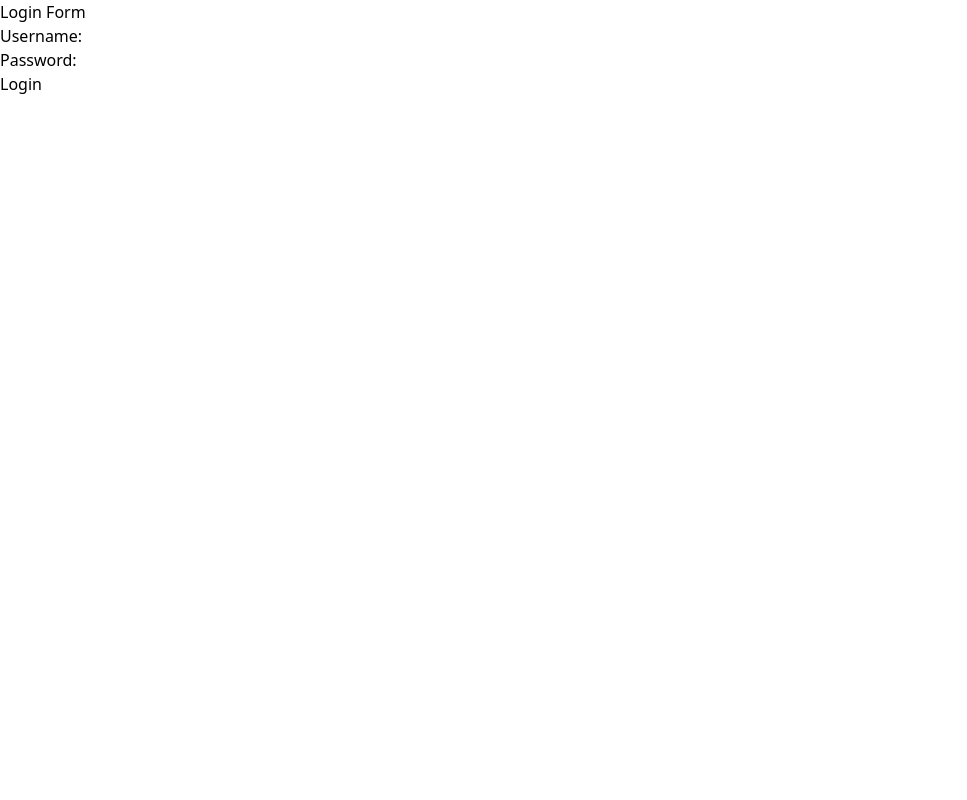
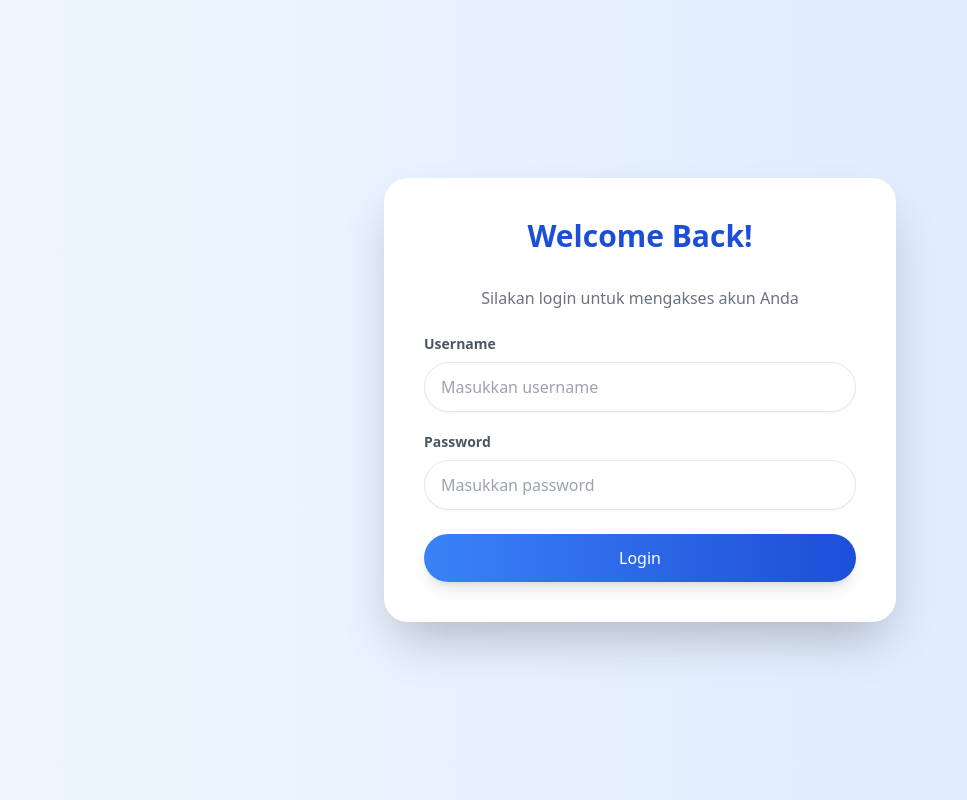
Before and after one commit to Tzuwiing/ReactJS, a React (Vite) app in the folder my-project/: page /login in a window 1280 px wide. Shown: the whole page, without its empty margins (0-967 px from the left). Built offline with nearby package versions, Linux system fonts and the light colour scheme.

Commit message:
selelsai deikit lagi

```diff
--- a/my-project/src/main.jsx
+++ b/my-project/src/main.jsx
@@ -66,9 +66,11 @@ import TokoBuku from "./meeting14/praktek/soal1.jsx";
 import Axioshop from "./meeting14/praktek/soal2.jsx";
 import SimpleUserForm from "./meeting15/coba/Post.jsx";
 import LoginAxios from "./meeting15/praktek/soal1.jsx";
+import AxiosStore2 from "./meeting15/praktek/soal2back2.jsx";
+import Axioshop2 from "./meeting15/praktek/soal2.jsx";
 
 createRoot(document.getElementById("root")).render(
   <StrictMode>
-    <LoginAxios />
+    <Axioshop2 />
   </StrictMode>
 );
--- /dev/null
+++ b/my-project/src/meeting15/praktek/login2.jsx
@@ -0,0 +1,91 @@
+import axios from "axios";
+import { useState } from "react";
+import { useNavigate } from "react-router-dom";
+
+const LoginMas = () => {
+  const [username, setUsername] = useState("");
+  const [password, setPassword] = useState("");
+  const [error, setError] = useState(null);
+  const navigate = useNavigate();
+
+  const handleSubmit = (e) => {
+    e.preventDefault();
+
+    axios
+      .post("https://fakestoreapi.com/auth/login", {
+        username,
+        password,
+      })
+      .then((response) => {
+        // Simpan token ke localStorage jika login berhasil
+        localStorage.setItem("authToken", response.data.token);
+
+        // Redirect ke halaman produk
+        navigate("/product");
+      })
+      .catch((error) => {
+        setError("Login gagal! Silakan periksa username dan password Anda.");
+      });
+  };
+
+  return (
+    <div className="min-h-screen flex items-center justify-center bg-gradient-to-r from-blue-50 to-blue-100">
+      <div className="bg-white p-10 rounded-3xl shadow-2xl w-full max-w-lg">
+        <h1 className="text-3xl font-extrabold text-center mb-8 text-blue-700">
+          Welcome Back!
+        </h1>
+        <p className="text-center text-gray-500 mb-6">
+          Silakan login untuk mengakses akun Anda
+        </p>
+        <form onSubmit={handleSubmit}>
+          <div className="mb-5">
+            <label
+              className="block text-sm font-semibold text-gray-600 mb-2"
+              htmlFor="username"
+            >
+              Username
+            </label>
+            <input
+              type="text"
+              id="username"
+              className="w-full px-4 py-3 border rounded-full text-gray-800 shadow-sm focus:outline-none focus:ring-2 focus:ring-blue-400 focus:border-transparent"
+              value={username}
+              onChange={(e) => setUsername(e.target.value)}
+              placeholder="Masukkan username"
+            />
+          </div>
+          <div className="mb-6">
+            <label
+              className="block text-sm font-semibold text-gray-600 mb-2"
+              htmlFor="password"
+            >
+              Password
+            </label>
+            <input
+              type="password"
+              id="password"
+              className="w-full px-4 py-3 border rounded-full text-gray-800 shadow-sm focus:outline-none focus:ring-2 focus:ring-blue-400 focus:border-transparent"
+              value={password}
+              onChange={(e) => setPassword(e.target.value)}
+              placeholder="Masukkan password"
+            />
+          </div>
+          <button
+            type="submit"
+            className="w-full bg-gradient-to-r from-blue-500 to-blue-700 text-white py-3 px-6 rounded-full shadow-lg hover:from-blue-600 hover:to-blue-800 transition duration-300"
+          >
+            Login
+          </button>
+        </form>
+
+        {error && (
+          <div className="mt-4 text-center text-red-600">
+            <p>{error}</p>
+          </div>
+        )}
+      </div>
+    </div>
+  );
+};
+
+export default LoginMas;
--- /dev/null
+++ b/my-project/src/meeting15/praktek/soal2.jsx
@@ -0,0 +1,26 @@
+import { createBrowserRouter, RouterProvider } from "react-router-dom";
+
+import AxiosStore2 from "./soal2back2";
+import LoginMas from "./login2";
+import { ProductDetail } from "./soal2back2";
+
+const router = createBrowserRouter([
+  {
+    path: "/login",
+    element: <LoginMas />,
+  },
+  {
+    path: "/product",
+    element: <AxiosStore2 />,
+  },
+  {
+    path: "/product/:id",
+    element: <ProductDetail />,
+  },
+]);
+
+function Axioshop2() {
+  return <RouterProvider router={router} />;
+}
+
+export default Axioshop2;
--- /dev/null
+++ b/my-project/src/meeting15/praktek/soal2back2.jsx
@@ -0,0 +1,198 @@
+import axios from "axios";
+import { useState, useEffect } from "react";
+import { useParams, Link, useNavigate } from "react-router-dom"; // Perbaiki impor useNavigate
+
+export default function AxiosStore2() {
+  const [products, setProducts] = useState([]);
+  const [cart, setCart] = useState({});
+  const navigate = useNavigate();
+
+  useEffect(() => {
+    axios
+      .get("https://fakestoreapi.com/products")
+      .then((response) => {
+        setProducts(response.data);
+      })
+      .catch((error) => console.error("Error fetching data:", error));
+  }, []);
+
+  const updateCart = (title, price, change) => {
+    setCart((prevCart) => {
+      const currentQuantity = prevCart[title]?.quantity || 0;
+      const newQuantity = currentQuantity + change;
+
+      if (newQuantity <= 0) {
+        const { [title]: _, ...rest } = prevCart;
+        return rest;
+      }
+
+      return {
+        ...prevCart,
+        [title]: { price, quantity: newQuantity },
+      };
+    });
+  };
+
+  const handleLogout = () => {
+    localStorage.removeItem("authToken"); // Hapus token dari localStorage
+    navigate("/login"); // Arahkan ke halaman login
+  };
+
+  return (
+    <div className="p-4">
+      {/* Header dengan tombol logout */}
+      <header className="flex justify-between items-center mb-6 p-4 bg-gray-50 rounded-lg shadow-md">
+        <h1 className="text-2xl font-bold text-gray-800">Shopping Store</h1>
+        <button
+          onClick={handleLogout}
+          className="px-4 py-2 bg-red-500 text-white rounded-md shadow hover:bg-red-600 transition duration-300"
+        >
+          Logout
+        </button>
+      </header>
+
+      {/* Daftar produk */}
+      <div className="grid grid-cols-1 sm:grid-cols-2 lg:grid-cols-4 gap-4">
+        {products.map((product) => (
+          <ShoppingCard
+            key={product.id}
+            id={product.id}
+            title={product.title}
+            price={product.price}
+            src={product.image}
+            description={product.description}
+            quantity={cart[product.title]?.quantity || 0}
+            onUpdate={updateCart}
+          />
+        ))}
+      </div>
+    </div>
+  );
+}
+
+function ShoppingCard({
+  id,
+  title,
+  price,
+  src,
+  description,
+  quantity,
+  onUpdate,
+}) {
+  const [showDescription, setShowDescription] = useState(false);
+
+  return (
+    <div className="border rounded-lg shadow-lg p-4 w-full flex flex-col transition-all duration-300 ease-in-out transform hover:scale-105 hover:shadow-2xl hover:bg-gray-100">
+      <Link to={`/product/${id}`} className="text-inherit no-underline">
+        <img
+          src={src}
+          alt={title}
+          className="w-full h-60 object-contain rounded-t-lg"
+        />
+        <div className="py-2 flex-grow">
+          <h2 className="text-md font-semibold">{title}</h2>
+          <p className="text-gray-700">Harga: Rp.{price}</p>
+          <p className="text-gray-700">Quantity: {quantity}</p>
+          <p className="text-gray-700">Total: Rp.{quantity * price}</p>
+        </div>
+      </Link>
+
+      <div className="flex justify-between mt-2">
+        <button
+          className="bg-blue-500 text-white w-1/3 py-2 rounded-md"
+          onClick={() => onUpdate(title, price, 1)}
+        >
+          Tambah
+        </button>
+        <button
+          className="bg-red-500 text-white w-1/3 py-2 rounded-md"
+          onClick={() => onUpdate(title, price, -1)}
+        >
+          Kurang
+        </button>
+      </div>
+    </div>
+  );
+}
+
+export function ProductDetail() {
+  const { id } = useParams();
+  const navigate = useNavigate(); // Pastikan ini diimpor dengan benar
+  const [product, setProduct] = useState(null);
+
+  useEffect(() => {
+    axios
+      .get(`https://fakestoreapi.com/products/${id}`)
+      .then((response) => {
+        setProduct(response.data);
+      })
+      .catch((error) => console.error("Error fetching product detail:", error));
+  }, [id]);
+
+  if (!product) {
+    return (
+      <p className="text-center text-gray-500 mt-4">
+        Loading product details...
+      </p>
+    );
+  }
+
+  return (
+    <div className="min-h-screen flex items-center justify-center bg-gray-100">
+      {" "}
+      {/* Menambahkan flex untuk memusatkan dan min-h-screen untuk memastikan tinggi layar penuh */}
+      <div className="p-8 flex flex-col lg:flex-row items-center lg:items-start lg:gap-8 bg-gray-50 rounded-lg shadow-md max-w-5xl mx-auto">
+        {/* Product Image */}
+        <div className="w-full lg:w-1/3">
+          <img
+            src={product.image}
+            alt={product.title}
+            className="w-full h-auto object-contain rounded-lg shadow-sm"
+          />
+        </div>
+
+        {/* Product Info */}
+        <div className="w-full lg:w-2/3">
+          <h1 className="text-2xl font-bold mb-2">{product.title}</h1>
+          <p className="text-gray-700 text-lg mb-4">Rp. {product.price}</p>
+          <p className="text-gray-600 mb-4">{product.description}</p>
+          <p className="text-gray-500 mb-4">Category: {product.category}</p>
+          <p className="text-gray-500 mb-6">Rating: 4.5/5 (146 reviews)</p>
+
+          {/* Size Selector */}
+          <div className="mb-6">
+            <p className="text-gray-700 font-medium mb-2">Select Size:</p>
+            <div className="flex gap-2">
+              {["XS", "S", "M", "L", "XL"].map((size) => (
+                <button
+                  key={size}
+                  className="px-4 py-2 border rounded-lg text-gray-700 hover:bg-blue-100 focus:bg-blue-200"
+                >
+                  {size}
+                </button>
+              ))}
+            </div>
+          </div>
+
+          {/* Actions */}
+          <div className="flex gap-4">
+            <button
+              onClick={() => navigate("/product")} // Gunakan navigate dengan benar
+              className="px-6 py-2 bg-gray-200 text-gray-700 rounded-lg shadow hover:bg-gray-300"
+            >
+              Back to Home
+            </button>
+            <button className="px-6 py-2 bg-blue-500 text-white rounded-lg shadow hover:bg-blue-600">
+              Add to Bag
+            </button>
+          </div>
+
+          {/* Footer */}
+          <p className="text-gray-500 mt-6 text-sm">
+            Free shipping on all continental US orders.
+          </p>
+        </div>
+      </div>
+    </div>
+  );
+}
```
